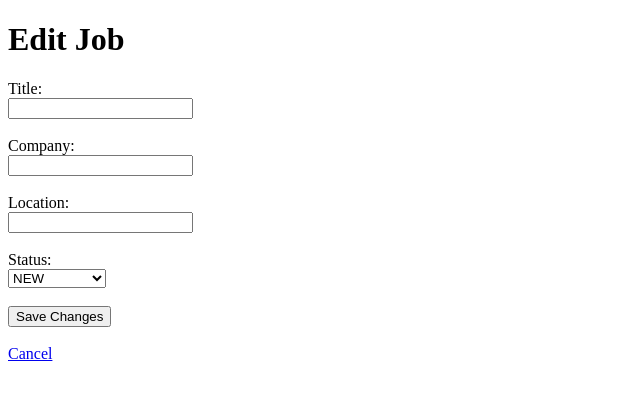
After one commit to BODAPATI88/personal-ats, a Flask app: template templates/edit_job.html in a window 1280 px wide. The commit adds this page. Shown: the top 400 px of the page, without its empty margins (0-640 px from the left). Run offline with Flask 3, Linux system fonts and the light colour scheme; the template is opened without the code that fills it, so the values that code supplies are empty.

Commit message:
feat: add edit job page (title, company, location, status)

```diff
--- a/app.py
+++ b/app.py
@@ -78,5 +78,23 @@ def job_detail(job_id):
         return "Job not found", 404
     return render_template("job_detail.html", job=job)
 
+
+@app.route("/edit/<int:job_id>", methods=["GET","POST"])
+def edit_job(job_id):
+    if request.method == "POST":
+        title = request.form["title"]
+        company = request.form["company"]
+        location = request.form["location"]
+        status = request.form["status"]
+        execute_query("UPDATE jobs SET title=?, company=?, location=?, status=? WHERE id=?", (title, company, location, status, job_id))
+        return redirect(f"/job/{job_id}")
+
+    job = fetch_one("SELECT * FROM jobs WHERE id = ?", (job_id,))
+
+    if job is None:
+        return "Job not found", 404
+
+    return render_template("edit_job.html", job=job)
+
 if __name__ == "__main__":
     app.run(host="0.0.0.0", port=5000, debug=True)
--- /dev/null
+++ b/templates/edit_job.html
@@ -0,0 +1,44 @@
+<!DOCTYPE html>
+<html>
+<head>
+    <title>Edit Job</title>
+</head>
+<body>
+
+<h1>Edit Job</h1>
+
+<form method="post">
+
+<label>Title:</label><br>
+<input type="text" name="title" value="{{ job.title }}" required><br><br>
+
+<label>Company:</label><br>
+<input type="text" name="company" value="{{ job.company }}" required><br><br>
+
+<label>Location:</label><br>
+<input type="text" name="location" value="{{ job.location }}"><br><br>
+
+<label>Status:</label><br>
+
+<select name="status">
+    <option value="NEW" {% if job.status == 'NEW' %}selected{% endif %}>NEW</option>
+    <option value="APPLIED" {% if job.status == 'APPLIED' %}selected{% endif %}>APPLIED</option>
+    <option value="HR_ROUND" {% if job.status == 'HR_ROUND' %}selected{% endif %}>HR_ROUND</option>
+    <option value="TECHNICAL" {% if job.status == 'TECHNICAL' %}selected{% endif %}>TECHNICAL</option>
+    <option value="FINAL" {% if job.status == 'FINAL' %}selected{% endif %}>FINAL</option>
+    <option value="OFFER" {% if job.status == 'OFFER' %}selected{% endif %}>OFFER</option>
+    <option value="REJECTED" {% if job.status == 'REJECTED' %}selected{% endif %}>REJECTED</option>
+</select>
+
+<br><br>
+
+<button type="submit">Save Changes</button>
+
+</form>
+
+<br>
+
+<a href="/job/{{ job.id }}">Cancel</a>
+
+</body>
+</html>
--- a/templates/job_detail.html
+++ b/templates/job_detail.html
@@ -16,6 +16,8 @@
 <p><strong>Match Score:</strong> {{ job.score }}</p>
 <p><strong>Date Found:</strong> {{ job.date_found }}</p>
 
+<br><br>
+<a href="/edit/{{ job.id }}">Edit Job</a><br><br>
 <a href="/">Back to Dashboard</a>
 
 </body>
```
